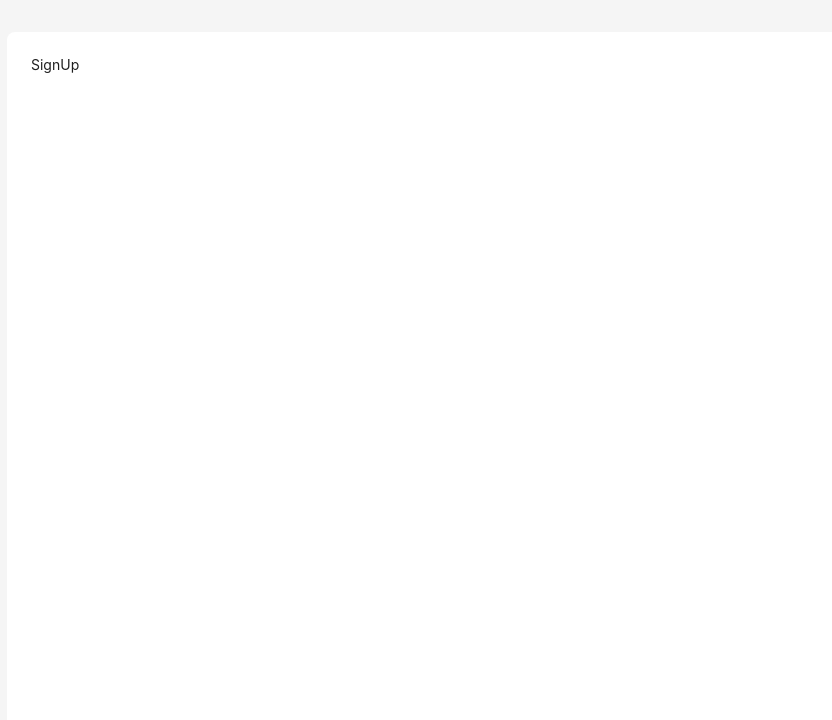
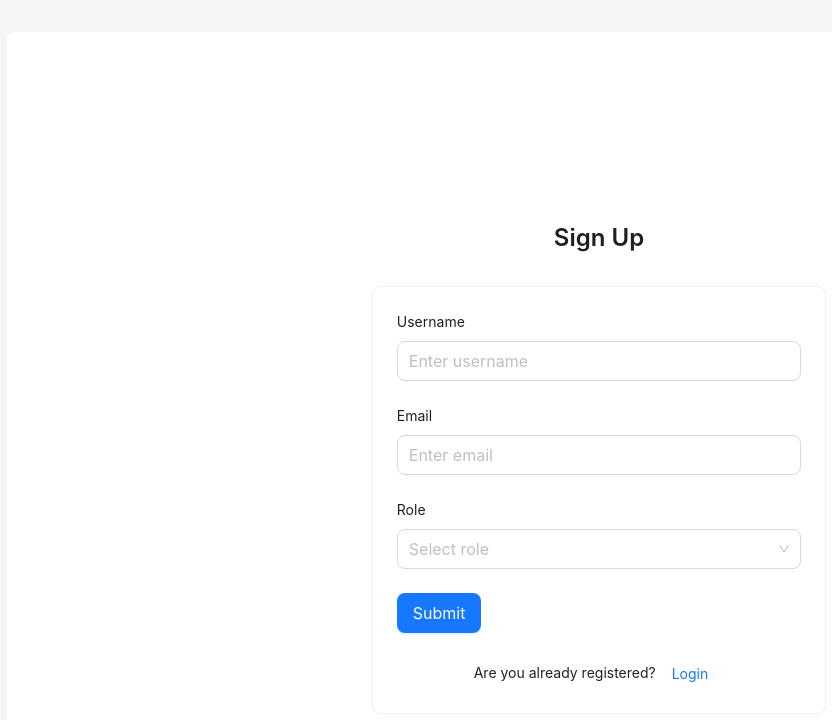
Before and after one commit to priyapeo/office-lunch-management, a React (Vite) app in the folder client/: page /signup in a window 1280 px wide. Shown: the top 720 px of the page, without its empty margins (41-873 px from the left). Built offline with nearby package versions, Linux system fonts and the light colour scheme.

Commit message:
feat(client): complete signup ui with api integration

```diff
--- a/client/src/routes/signup.jsx
+++ b/client/src/routes/signup.jsx
@@ -1,5 +1,47 @@
+import { Card, Flex, Typography, message } from "antd";
+import UserForm from "../components/user-form";
+import axios from "axios";
+import { useNavigate } from "react-router-dom";
+
 function Signup() {
-  return <div>SignUp</div>;
+  const navigate = useNavigate();
+
+  const handleSubmit = async (values) => {
+    try {
+      const response = await axios.post("http://localhost:3000/signup", {
+        ...values,
+      });
+
+      if (response.status === 200) {
+        message.success(response?.data?.message);
+        setTimeout(() => {
+          navigate("/login");
+        }, 3000);
+      }
+    } catch (error) {
+      console.log(error);
+      message.error(error.response?.data?.message);
+    }
+  };
+  return (
+    <Flex
+      vertical
+      align="middle"
+      justify="center"
+      style={{ width: "40%", margin: "auto", minHeight: "100lvh" }}
+    >
+      <Typography.Title
+        level={3}
+        style={{ textAlign: "center", marginBottom: "2rem" }}
+      >
+        Sign Up
+      </Typography.Title>
+
+      <Card>
+        <UserForm isLogin={true} handleSubmit={handleSubmit} />
+      </Card>
+    </Flex>
+  );
 }
 
 export default Signup;
```
